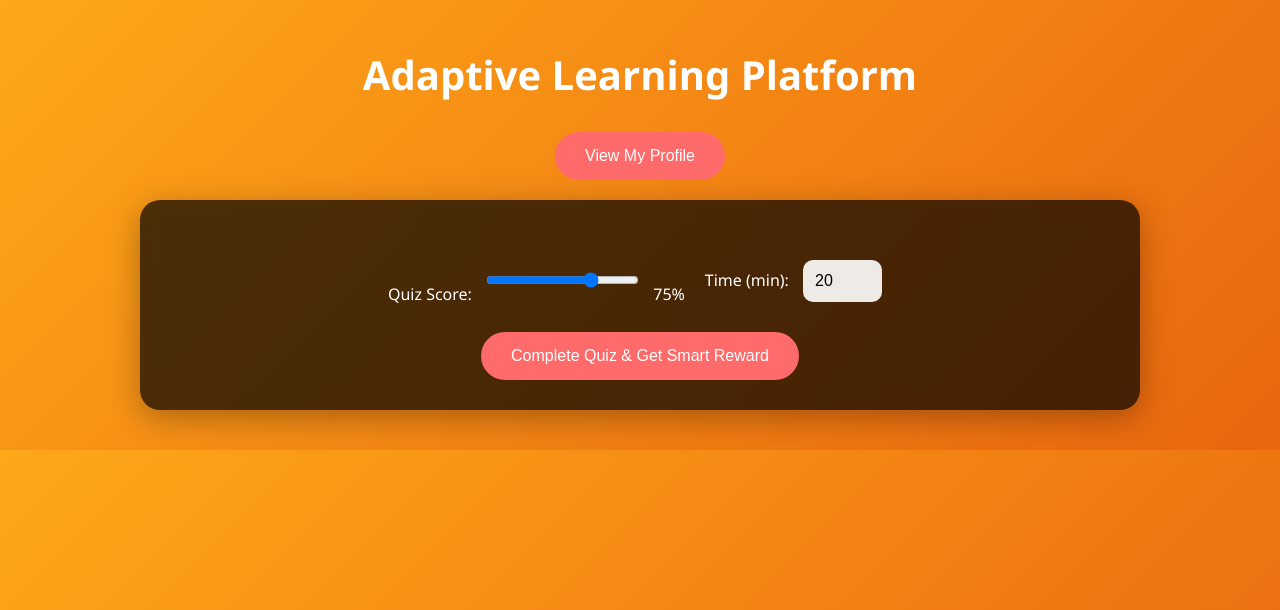
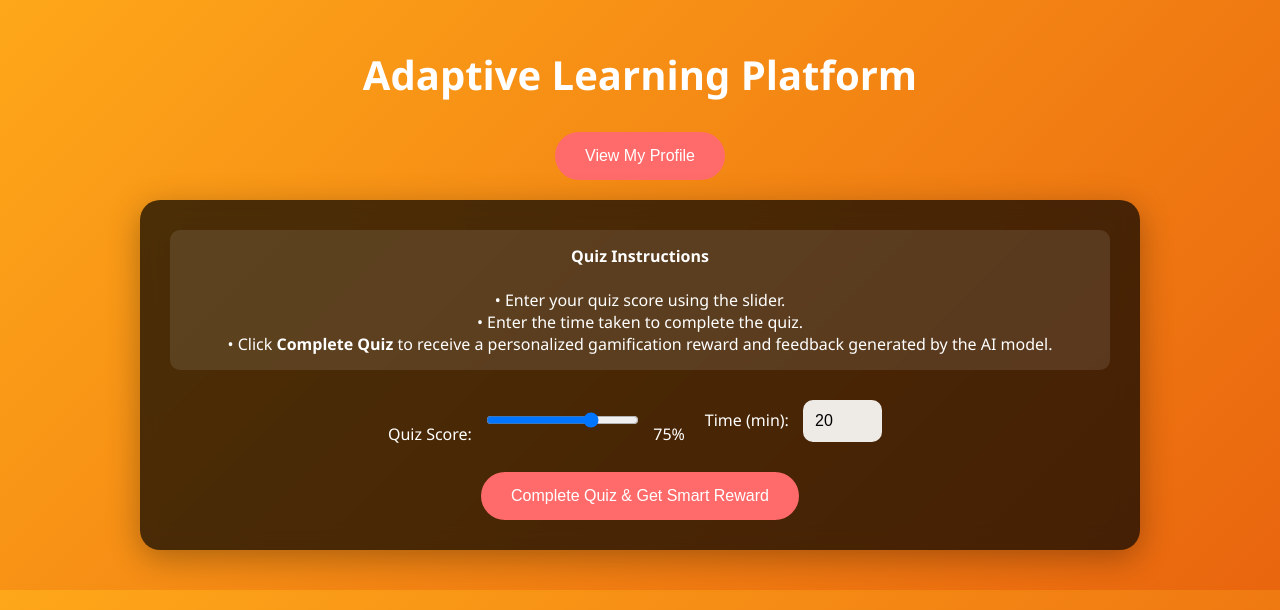
Before and after one commit to NayaliThalaramba/FYP-Adaptive_Quiz_Platform, a Flask app: page /start in a window 1280 px wide. Shown: the top 610 px of the page. Run offline with Flask 3, Linux system fonts and the light colour scheme; the visitor is signed in with stand-in values (Sample User, id 1); some libraries are stand-ins or nearby versions.

Commit message:
UI improvements: added quiz instructions, topic descriptions, and suggested reward label

```diff
--- a/templates/profile.html
+++ b/templates/profile.html
@@ -89,6 +89,11 @@
 
     <div class="card">
         <h3>Performance Analytics</h3>
+        <p style="opacity:0.85;">
+            This chart tracks your quiz performance and engagement growth across attempts.
+            It helps visualize how adaptive rewards influence learning motivation and performance over time.
+            This shows the entire user history.
+        </p>
         <div id="profileChart" style="height:400px;"></div>
     </div>
 
--- a/templates/quiz.html
+++ b/templates/quiz.html
@@ -121,6 +121,13 @@
 
     <!-- QUIZ INTERFACE -->
     <div class="quiz-card">
+        <div style="margin-bottom:20px; background: rgba(255,255,255,0.1); padding:15px; border-radius:10px;">
+            <b>Quiz Instructions</b><br><br>
+            • Enter your quiz score using the slider.<br>
+            • Enter the time taken to complete the quiz.<br>
+            • Click <b>Complete Quiz</b> to receive a personalized gamification reward and feedback generated by the AI
+            model.
+        </div>
         <div class="controls">
             <div>
                 <label>Quiz Score:
@@ -159,6 +166,12 @@
     <!-- DASHBOARD -->
     <div id="dashboard" class="quiz-card" style="display:none;">
         <h3>Engagement Analytics</h3>
+        <p style="opacity:0.85;">
+            This section visualizes how your engagement changes over time based on the rewards suggested by the adaptive
+            AI system.
+            It compares reinforcement learning engagement improvement with the baseline score.
+            This shows only the session history.
+        </p>
 
         <div style="display: grid; grid-template-columns: repeat(2, 1fr); gap: 20px; margin-bottom: 20px;">
             <div class="metric">
@@ -197,7 +210,7 @@
             const result = await response.json();
 
             // Show reward section
-            document.getElementById('rewardDisplay').innerHTML = result.reward;
+            document.getElementById('rewardDisplay').innerHTML = "Suggested Reward: " + result.reward;
             document.getElementById('rewardDisplay').className = 'reward-display success';
             document.getElementById('explanation').innerHTML = result.explanation;
             document.getElementById('adaptiveScore').textContent = result.engagement_boost.toFixed(2);
```
